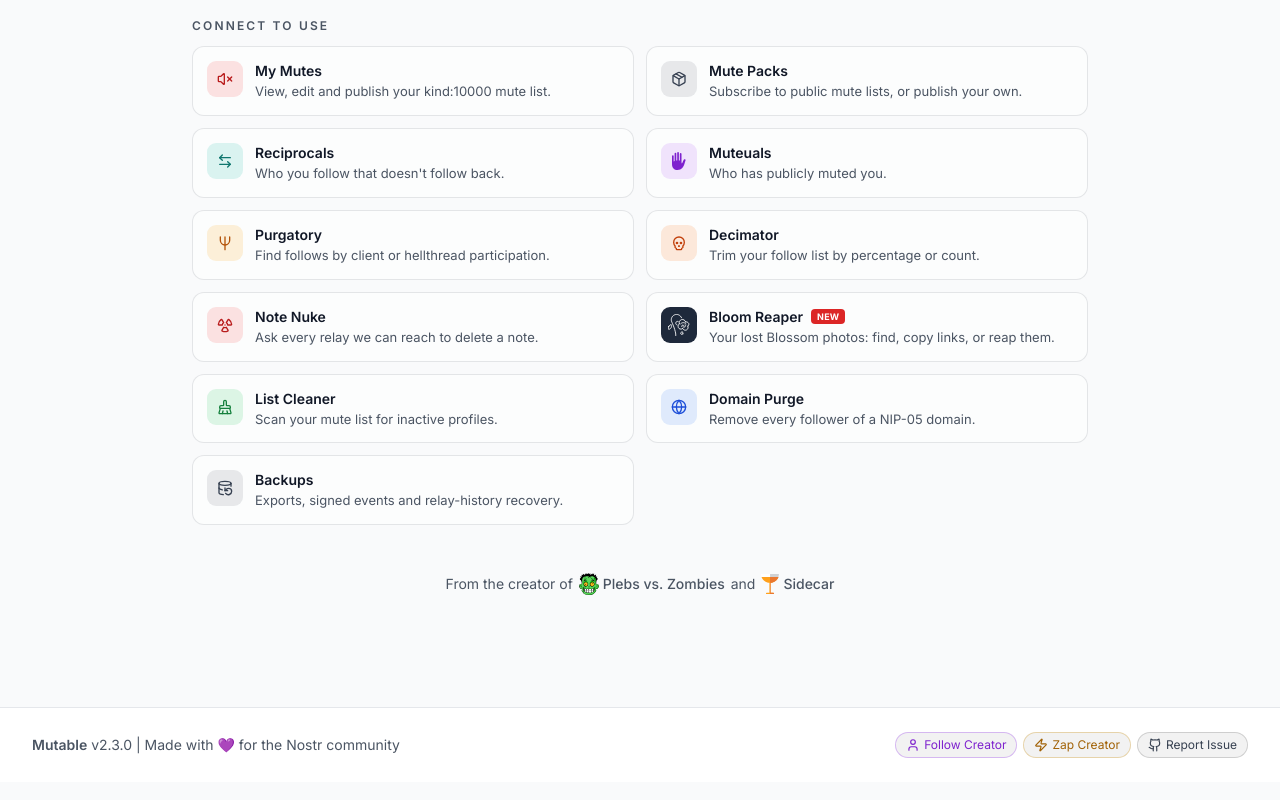
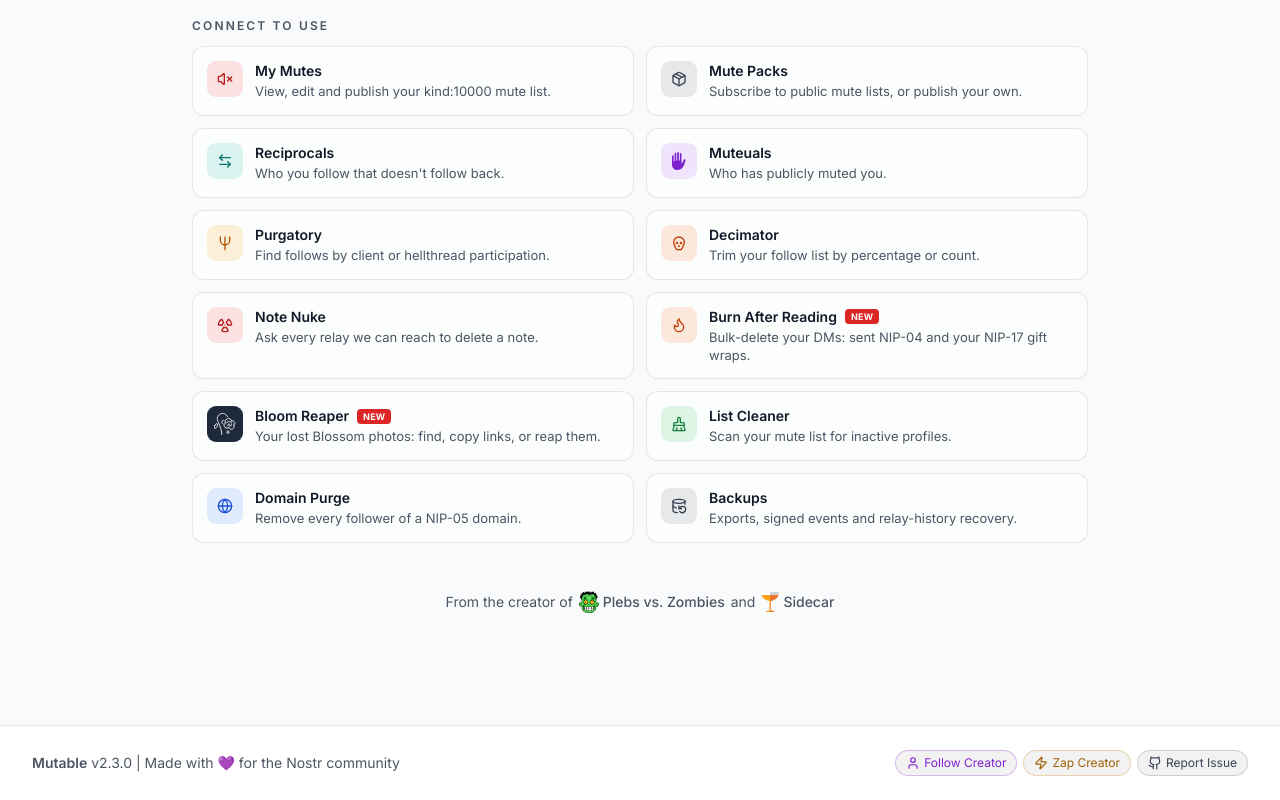
Before and after one commit to dmnyc/mutable, a Next.js app: page / in a window 1280 px wide. Shown: the part 1151-1951 px from the top of the page. Built offline with nearby package versions, Linux system fonts and the light colour scheme.

Commit message:
Homepage: add Burn After Reading to the Connect to use directory

```diff
--- a/app/page.tsx
+++ b/app/page.tsx
@@ -21,6 +21,7 @@ import {
   Medal,
   Radiation,
   Skull,
+  Flame,
   Copy,
   FileSearch,
   ArrowLeftRight,
@@ -598,6 +599,13 @@ export default function Home() {
                 text="Ask every relay we can reach to delete a note."
               />
               <DirectoryCard
+                href="/burn-after-reading"
+                chip={<ChipTone tone="orange"><Flame size={16} /></ChipTone>}
+                title="Burn After Reading"
+                badge="NEW"
+                text="Bulk-delete your DMs: sent NIP-04 and your NIP-17 gift wraps."
+              />
+              <DirectoryCard
                 href="/bloom-reaper"
                 chip={
                   <span className="w-9 h-9 rounded-[9px] flex items-center justify-center flex-none bg-slate-800">
```
